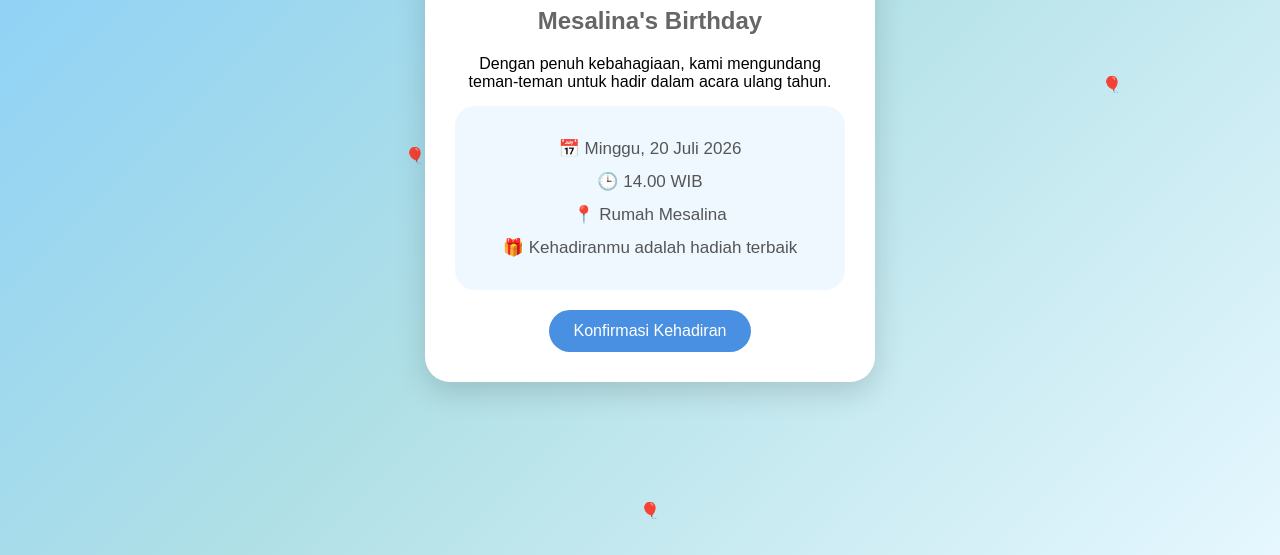
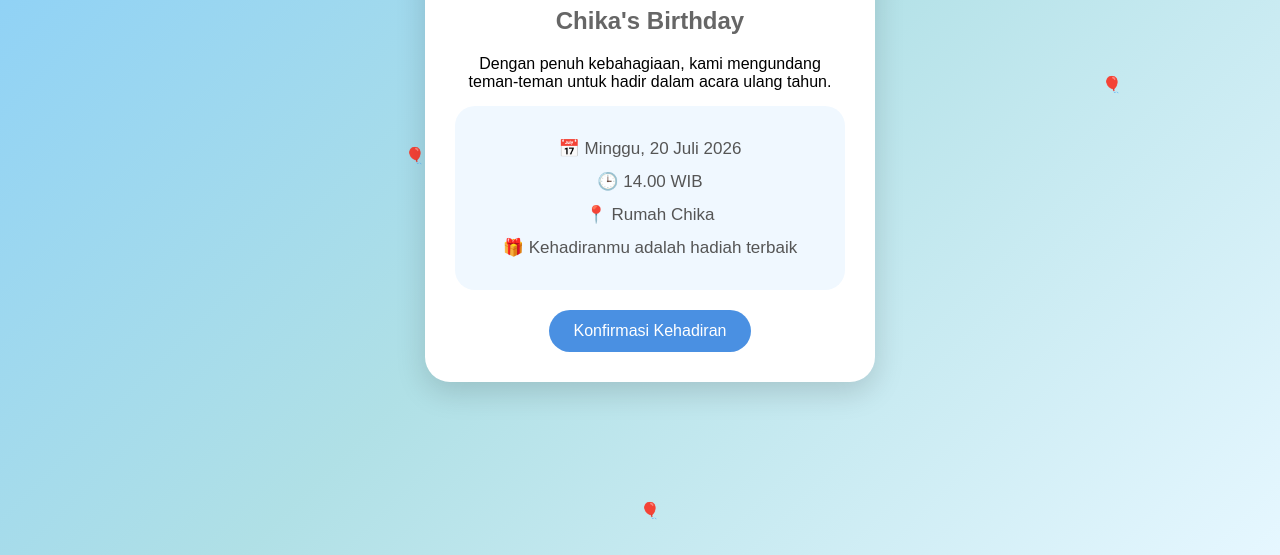
Before and after one commit to chikaka2023-cell/undangan-digital, a plain HTML site: page index.html in a window 1280 px wide. Shown: the part 245-800 px from the top of the page. Drawn offline with Linux system fonts and the light colour scheme.

Commit message:
Update index.html

```diff
--- a/index.html
+++ b/index.html
@@ -125,7 +125,7 @@ h2{
 
 <div class="container">
     <h1>🎂 Birthday Party 🎂</h1>
-    <h2>Mesalina's Birthday</h2>
+    <h2>Chika's Birthday</h2>
 
     <p>
         Dengan penuh kebahagiaan, kami mengundang
@@ -135,7 +135,7 @@ h2{
     <div class="card">
         <div class="info">📅 Minggu, 20 Juli 2026</div>
         <div class="info">🕒 14.00 WIB</div>
-        <div class="info">📍 Rumah Mesalina</div>
+        <div class="info">📍 Rumah Chika</div>
         <div class="info">🎁 Kehadiranmu adalah hadiah terbaik</div>
     </div>
 
```
